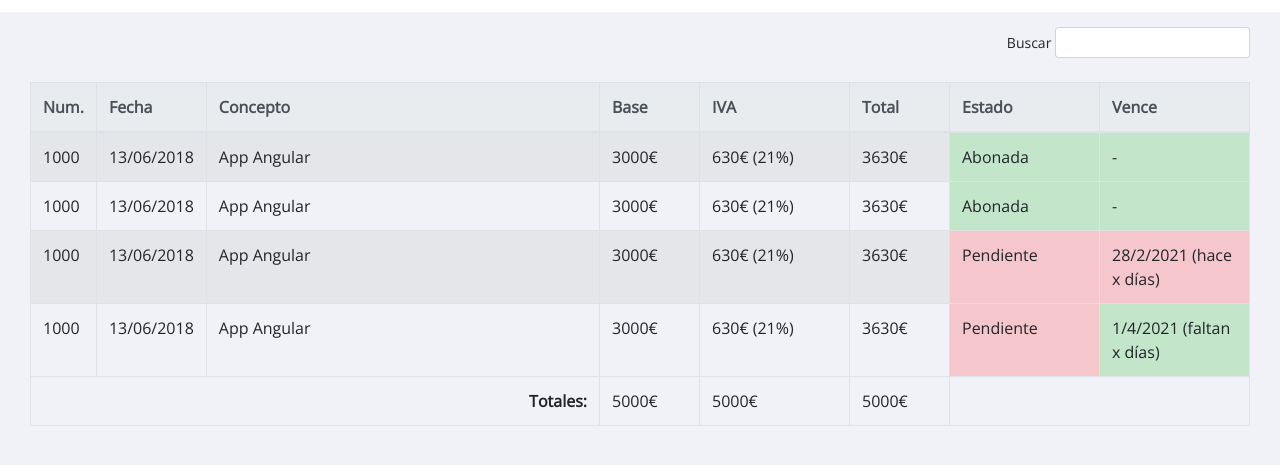
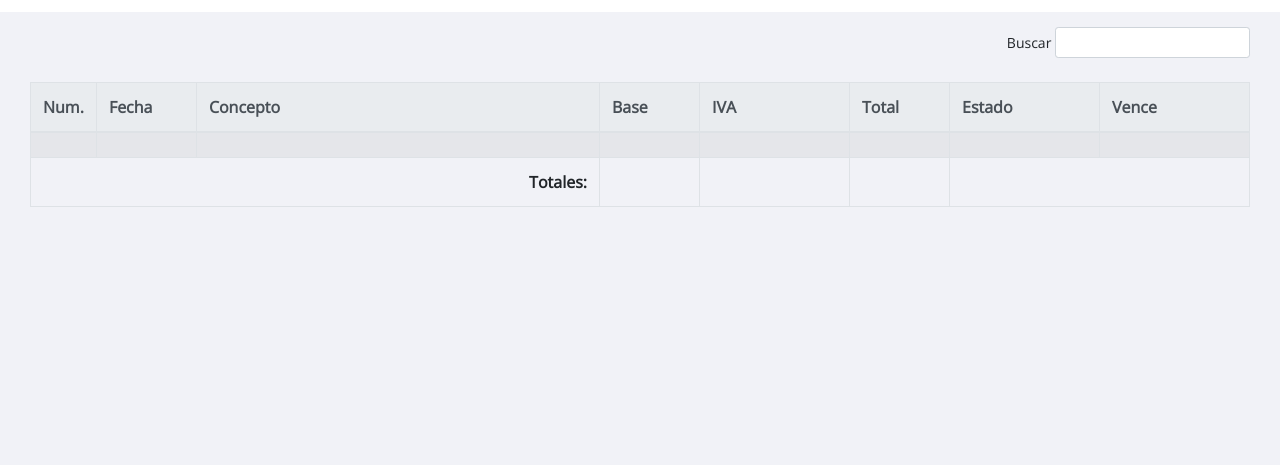
Before and after one commit to Michaelsp11/c2-ej13-facturas-aleu-michael-alejandro, a website: page index.html in a window 1280 px wide. Shown: the part 59-524 px from the top of the page. Drawn offline with nearby package versions, Linux system fonts and the light colour scheme.

Commit message:
Molde realizado

```diff
--- a/index.html
+++ b/index.html
@@ -41,52 +41,22 @@
                 </thead>
                 <tbody>
                     <tr>
-                        <td>1000</td>
-                        <td>13/06/2018</td>
-                        <td>App Angular</td>
-                        <td>3000€</td>
-                        <td>630€ (21%)</td>
-                        <td>3630€</td>
-                        <td class="table-success">Abonada</td>
-                        <td class="table-success">-</td>
-                    </tr>
-                    <tr>
-                        <td>1000</td>
-                        <td>13/06/2018</td>
-                        <td>App Angular</td>
-                        <td>3000€</td>
-                        <td>630€ (21%)</td>
-                        <td>3630€</td>
-                        <td class="table-success">Abonada</td>
-                        <td class="table-success">-</td>
-                    </tr>
-                    <tr>
-                        <td>1000</td>
-                        <td>13/06/2018</td>
-                        <td>App Angular</td>
-                        <td>3000€</td>
-                        <td>630€ (21%)</td>
-                        <td>3630€</td>
-                        <td class="table-danger">Pendiente</td>
-                        <td class="table-danger">28/2/2021 (hace x días)</td>
-                    </tr>
-                    <tr>
-                        <td>1000</td>
-                        <td>13/06/2018</td>
-                        <td>App Angular</td>
-                        <td>3000€</td>
-                        <td>630€ (21%)</td>
-                        <td>3630€</td>
-                        <td class="table-danger">Pendiente</td>
-                        <td class="table-success">1/4/2021 (faltan x días)</td>
+                        <td></td>
+                        <td></td>
+                        <td></td>
+                        <td></td>
+                        <td></td>
+                        <td></td>
+                        <td></td>
+                        <td></td>
                     </tr>
                 </tbody>
                 <tfoot>
                     <tr>
                         <th class="text-right" colspan="3">Totales:</th>
-                        <td>5000€</td>
-                        <td>5000€</td>
-                        <td>5000€</td>
+                        <td></td>
+                        <td></td>
+                        <td></td>
                         <td colspan="2"></td>
                     </tr>
                 </tfoot>
```
